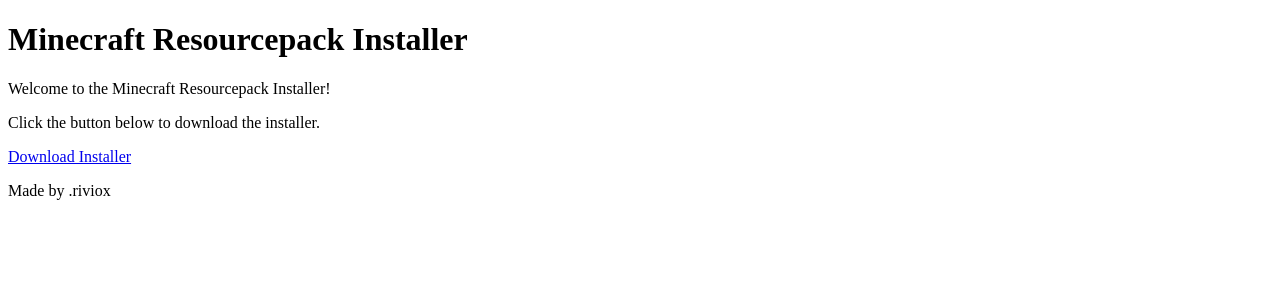
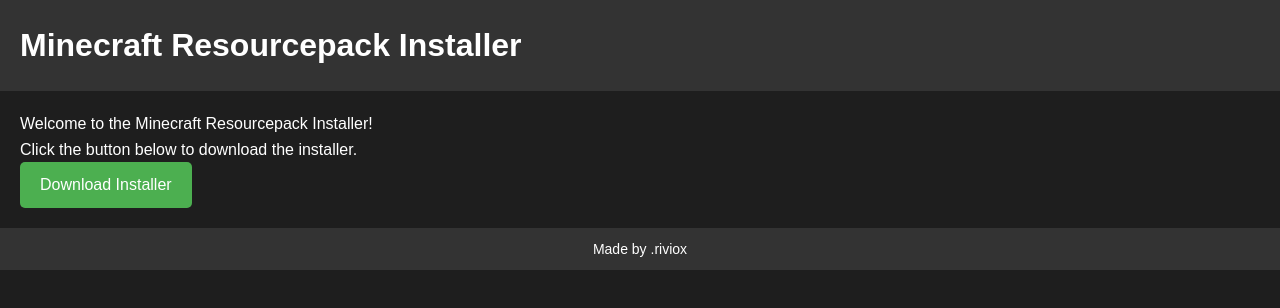
Before and after one commit to riviox/RPInstaller, a plain HTML site: page index.html in a window 1280 px wide. Drawn offline with Linux system fonts and the light colour scheme.

Commit message:
Update styles.css

```diff
--- a/styles.css
+++ b/styles.css
@@ -1,57 +1,87 @@
-@font-face{
+@font-face {
 font-family: Minecraft;
 src: url(font.otf);
+}
+
+
+body, h1, h2, h3, p, ul, li {
+    margin: 0;
+    padding: 0;
+}
 
 
 body {
     font-family: Arial, sans-serif;
+    line-height: 1.6;
+    color: white;
     background-color: #1E1E1E;
-    color: white;
-    margin: 0;
-    padding: 0;
 }
 
+
 header {
-    text-align: center;
-    background-color: #1E1E1E;
+    background-color: #333333;
     padding: 20px;
 }
 
-h1 {
+header h1 {
     font-size: 32px;
+    margin: 0;
+    color: white;
 }
 
-main {
-    text-align: center;
-    padding: 50px 0;
+
+.navbar {
+    list-style-type: none;
+    display: flex;
+    justify-content: center;
+    margin-top: 10px;
 }
 
-p {
-    font-size: 18px;
-    margin-bottom: 20px;
+.navbar li {
+    margin: 0 15px;
 }
 
+.navbar li a {
+    color: white;
+    text-decoration: none;
+}
+
+
+main {
+    padding: 20px;
+}
+
+section {
+    margin-bottom: 30px;
+}
+
+section h2 {
+    font-size: 24px;
+}
+
+
 .download-button {
+    display: inline-block;
+    padding: 10px 20px;
     background-color: #4CAF50;
     color: white;
-    padding: 12px 20px;
-    border: none;
+    text-decoration: none;
     border-radius: 5px;
-    font-size: 18px;
-    text-decoration: none;
-    transition: background-color 0.3s ease;
 }
 
-.download-button:hover {
-    background-color: #45a049;
-}
 
 footer {
     text-align: center;
-    background-color: #1E1E1E;
+    background-color: #333333;
     padding: 10px;
 }
 
 footer p {
-    font-size: 12px;
+    font-size: 14px;
 }
+
+
+#features ul {
+    list-style-type: disc;
+    margin-left: 30px;
+}
```
